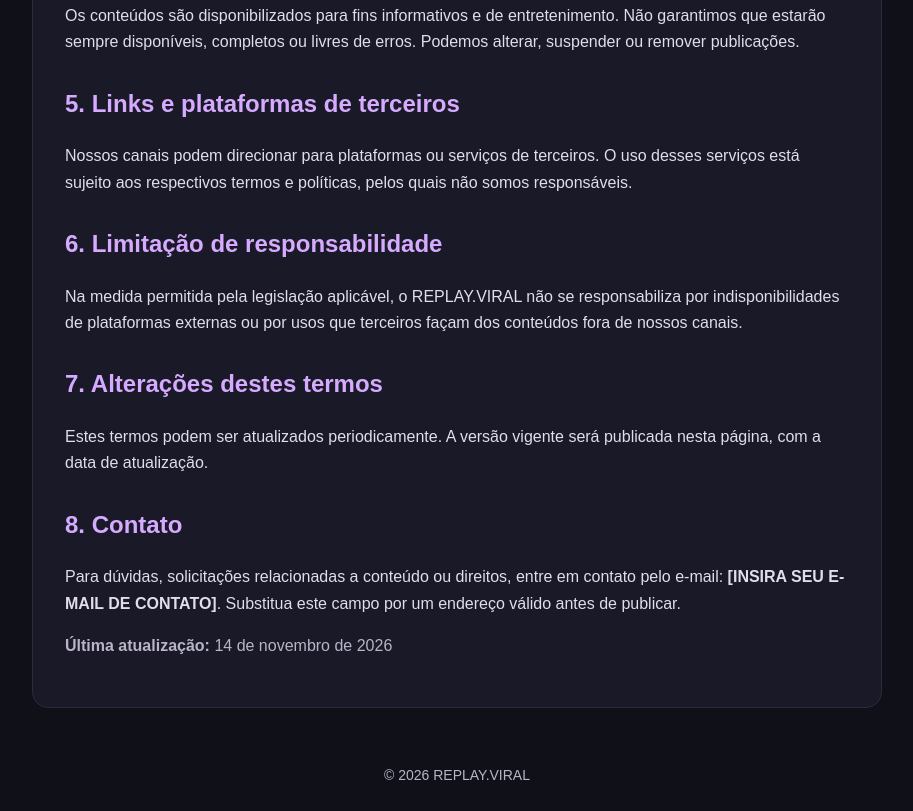
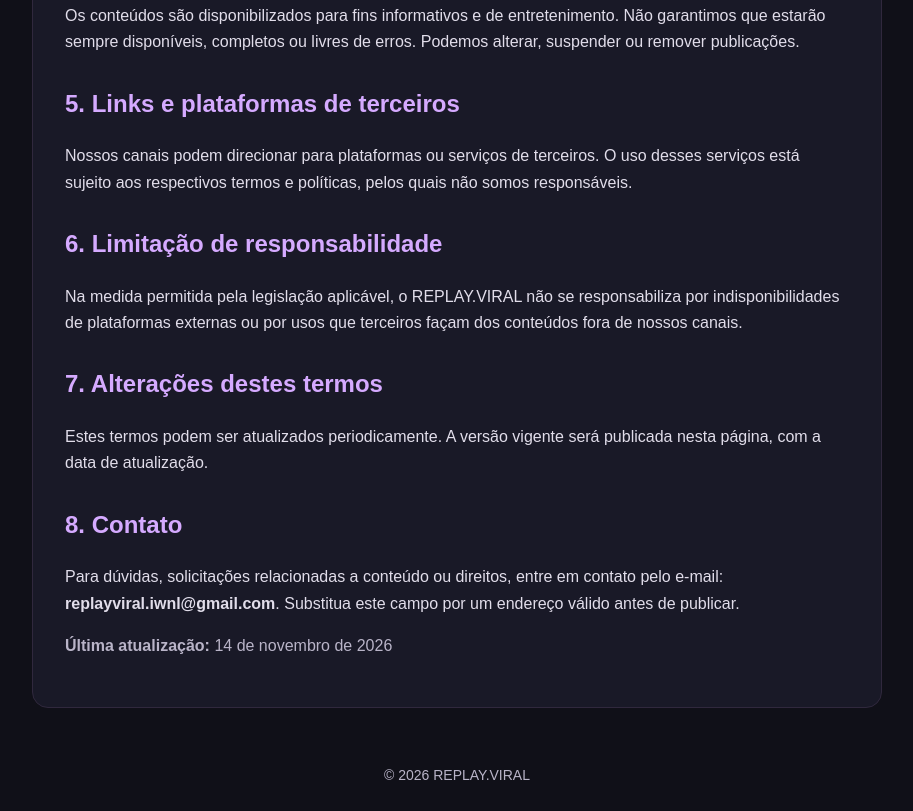
Before and after one commit to joaovitor-ribeiro/replayviral-site, a plain HTML site: page termos-de-uso/index.html in a window 1280 px wide. Shown: the part 1043-1854 px from the top of the page, without its empty margins (183-1096 px from the left). Drawn offline with Linux system fonts and the light colour scheme.

Commit message:
Update index.html

```diff
--- a/termos-de-uso/index.html
+++ b/termos-de-uso/index.html
@@ -22,7 +22,7 @@ footer{text-align:center;padding:24px;font-size:14px}
 <h2>5. Links e plataformas de terceiros</h2><p>Nossos canais podem direcionar para plataformas ou serviços de terceiros. O uso desses serviços está sujeito aos respectivos termos e políticas, pelos quais não somos responsáveis.</p>
 <h2>6. Limitação de responsabilidade</h2><p>Na medida permitida pela legislação aplicável, o REPLAY.VIRAL não se responsabiliza por indisponibilidades de plataformas externas ou por usos que terceiros façam dos conteúdos fora de nossos canais.</p>
 <h2>7. Alterações destes termos</h2><p>Estes termos podem ser atualizados periodicamente. A versão vigente será publicada nesta página, com a data de atualização.</p>
-<h2>8. Contato</h2><p>Para dúvidas, solicitações relacionadas a conteúdo ou direitos, entre em contato pelo e-mail: <strong>[INSIRA SEU E-MAIL DE CONTATO]</strong>. Substitua este campo por um endereço válido antes de publicar.</p>
+<h2>8. Contato</h2><p>Para dúvidas, solicitações relacionadas a conteúdo ou direitos, entre em contato pelo e-mail: <strong>replayviral.iwnl@gmail.com</strong>. Substitua este campo por um endereço válido antes de publicar.</p>
 
 <p class="muted"><strong>Última atualização:</strong> 14 de novembro de 2026</p></main>
 <footer>© 2026 REPLAY.VIRAL</footer></body></html>
```
